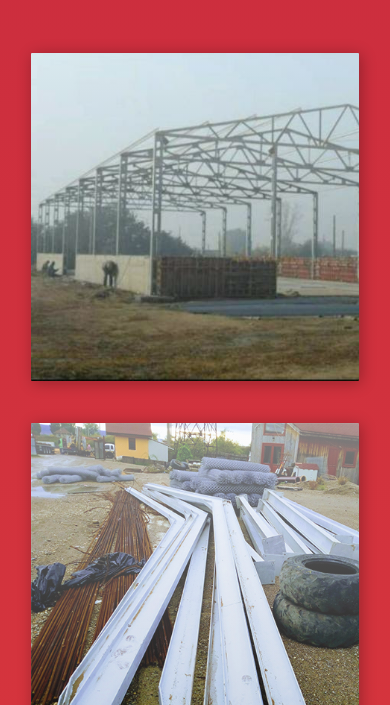
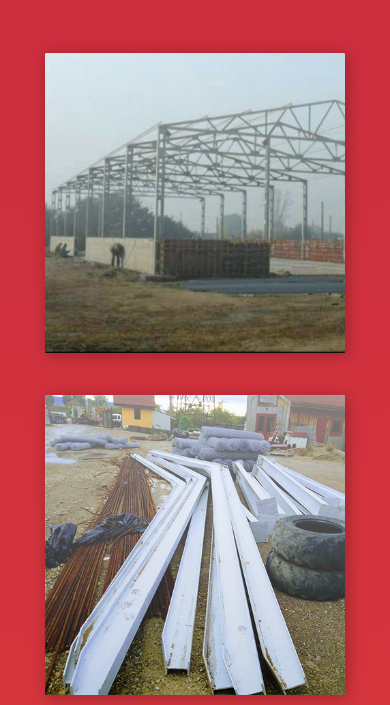
Before and after one commit to mariuscatalin166/mcatalin-halemetalice, a website: page galerie.html in a window 390 px wide. Shown: the part 139-844 px from the top of the page. Drawn offline with nearby package versions, Linux system fonts and the light colour scheme.

Commit message:
gallery changes

```diff
--- a/css-gallery/style.scss
+++ b/css-gallery/style.scss
@@ -78,8 +78,8 @@ table {
         display: table;
     }
     .grid li {
-        width: 328px;
-        height: 328px;
+        width: 300px;
+        height: 300px;
         display: inline-block;
         margin: 20px;
     }
@@ -137,6 +137,10 @@ table {
         background-size: cover;
     }
 // STARTING CSS
+body {
+    overflow-x: hidden;
+    background-color: $red;
+}
 .content {
     background: linear-gradient(#cb2d3e, #ef473a);
     font-family: "Open Sans", sans-serif;
@@ -184,7 +188,7 @@ table {
 }
 @media screen and (max-width: 1024px) {
     .pop-out {
-        background: linear-gradient(rgba(8, 7, 5, 0.3), rgba(8, 7, 5, 0.6));
+        background: linear-gradient(rgba(8, 7, 5, 0.7), rgba(8, 7, 5, 0.8));
         position: fixed;
         display: block;
         z-index: 99;
```
Also changed, not shown: css-gallery/style.css.
